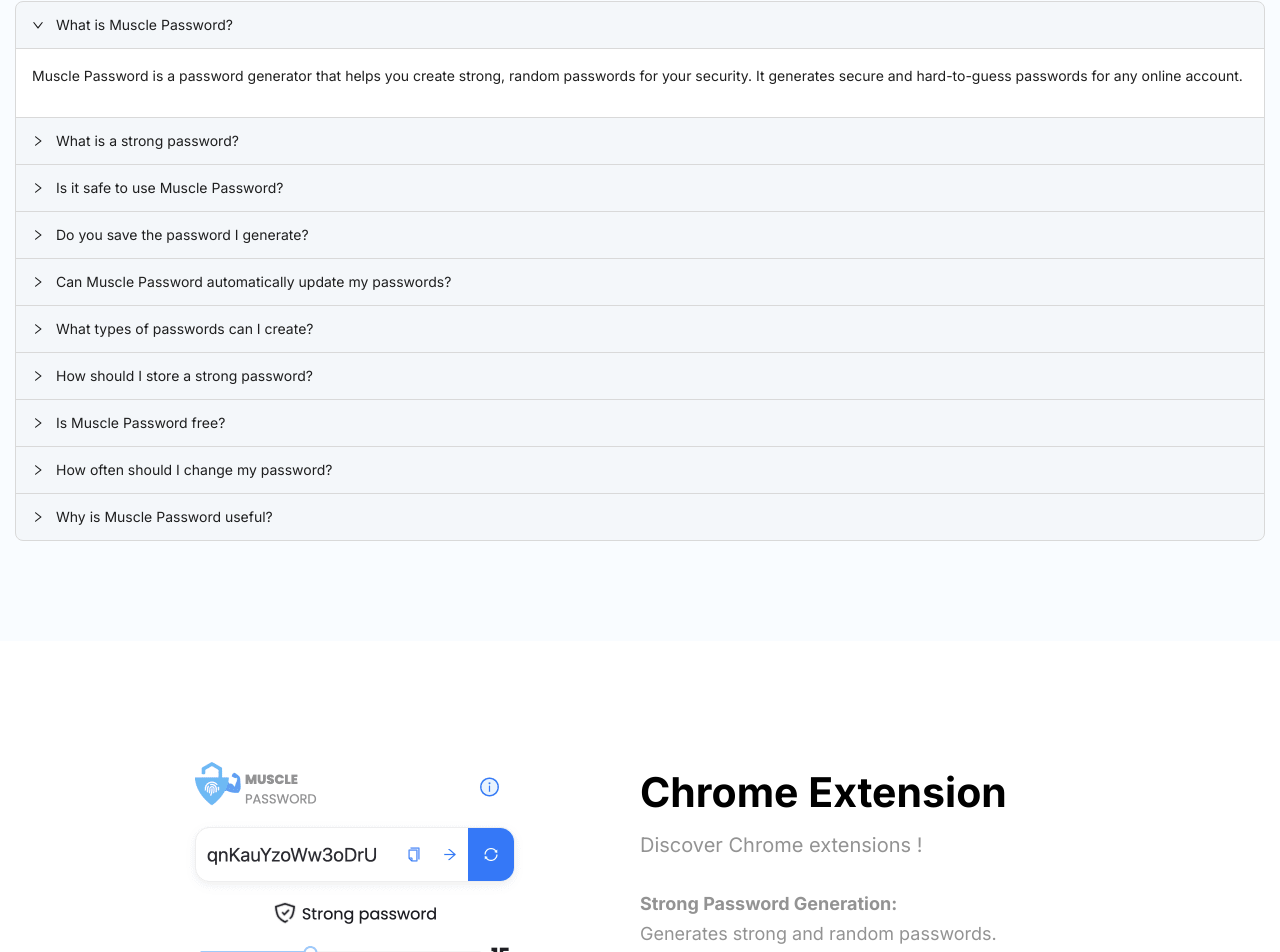
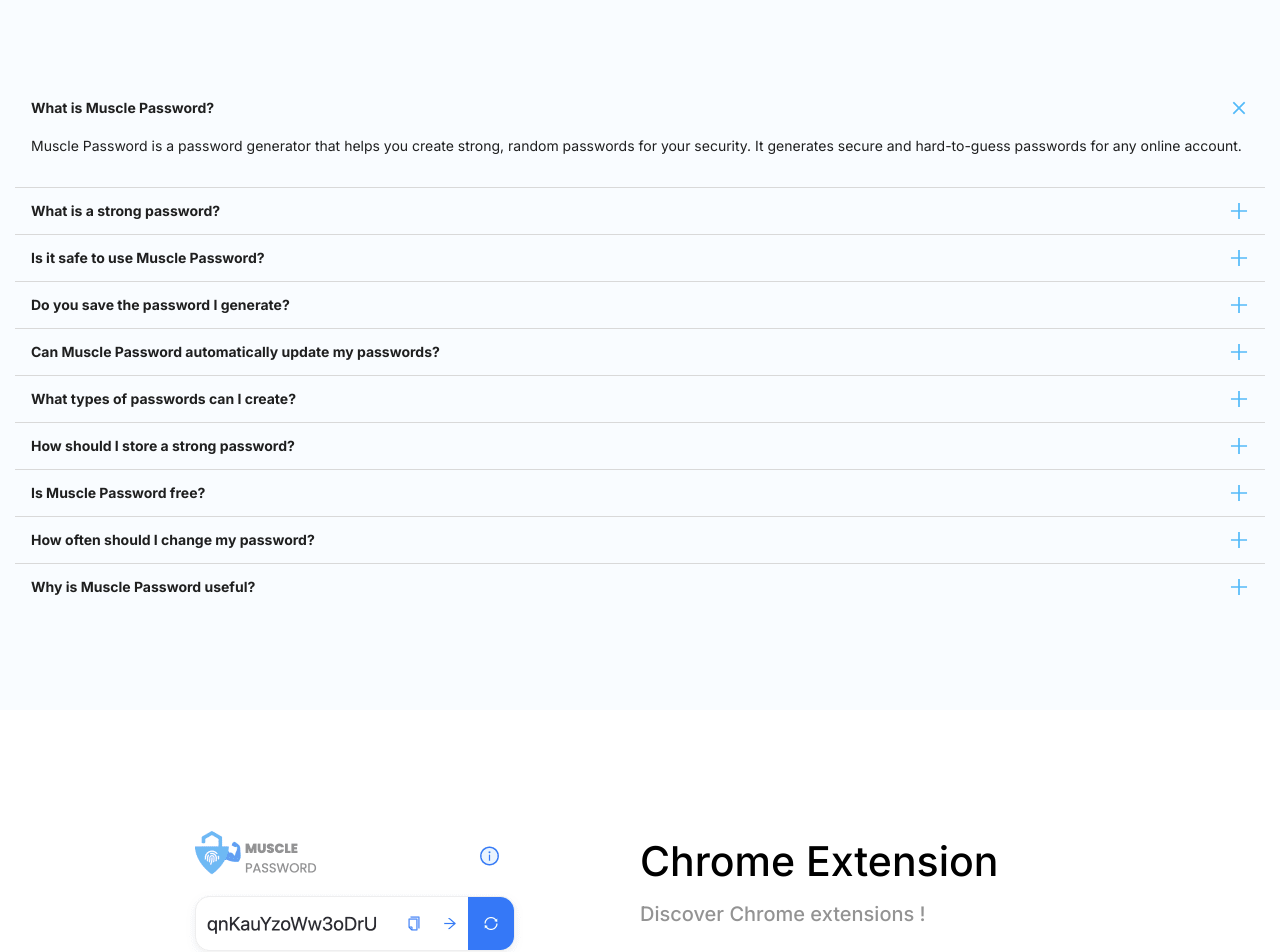
Before and after one commit to musclepassword/musclepassword, a Next.js app: page / in a window 1280 px wide. Shown: the part 1798-2750 px from the top of the page. Built offline with nearby package versions, Linux system fonts and the light colour scheme.

Commit message:
FAQ section update

```diff
--- a/src/components/FAQ/index.js
+++ b/src/components/FAQ/index.js
@@ -1,6 +1,7 @@
 import { Collapse } from 'antd';
 import { useTranslation } from 'react-i18next';
 import FAQ from "../../static/faq.json";
+import { PlusOutlined } from '@ant-design/icons';
 
 export default function FAQSection() {
     const { t } = useTranslation('faq');
@@ -8,7 +9,7 @@ export default function FAQSection() {
     const items = FAQ.map((item, i) => (
         {
             key: i,
-            label: t(item.title),
+            label: (<span style={{ fontWeight: 'bold' }}>{t(item.title)}</span>),
             children: (<p>{t(item.description)}</p>)
         }
     ));
@@ -20,7 +21,14 @@ export default function FAQSection() {
                     <h2>{t("Password Generator FAQs")}</h2>
                     <p>{t("Questions about this random password generator? Answers below!")}</p>
                 </article>
-                <Collapse defaultActiveKey={['0']} items={items} />
+                <Collapse
+                    style={{ backgroundColor: 'transparent' }}
+                    bordered={false}
+                    defaultActiveKey={['0']}
+                    expandIcon={({ isActive }) => <PlusOutlined style={{ fontSize: 20, color: '#53baf9' }} rotate={isActive ? 45 : 0} />}
+                    expandIconPosition="end"
+                    items={items}
+                />
             </div>
         </section>
     );
--- a/src/styles/globals.scss
+++ b/src/styles/globals.scss
@@ -12,42 +12,43 @@ h1 {
     font-size: 20px;
     font-weight: 500;
     color: #939393;
+    margin-bottom: 0 !important;
 }
 
 h2 {
     font-size: 41px;
-    font-weight: bold !important;
+    font-weight: bold;
     line-height: 2.05;
-    margin: 0 !important;
+    margin-bottom: 0 !important;
 }
 
 h3 {
     font-size: 20px;
-    font-weight: 500 !important;
+    font-weight: 500;
     color: #939393;
 }
 
 h4 {
     font-size: 27px;
-    font-weight: bold !important;
+    font-weight: bold;
     color: #000;
 }
 
 h4 {
     font-size: 20px;
-    font-weight: normal !important;
+    font-weight: normal;
     color: #000;
 }
 
 h5 {
     font-size: 18px;
-    font-weight: bold !important;
+    font-weight: bold;
     color: #939393;
 }
 
 h6 {
     font-size: 14px;
-    font-weight: bold !important;
+    font-weight: bold;
     color: #000;
 }
 
@@ -231,6 +232,7 @@ header {
 
     article {
         text-align: center;
+        margin-bottom: 100px;
     }
 }
 
@@ -341,3 +343,8 @@ footer {
         display: flex;
     }
 }
+
+.next-error-h1{
+    padding-top: 0 !important;
+    color: #fff !important;
+}
```
